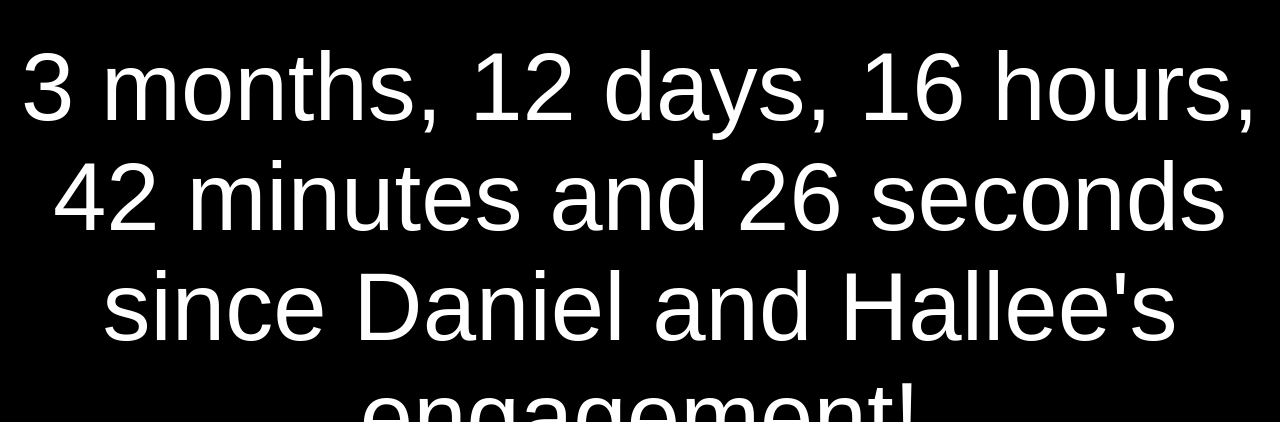
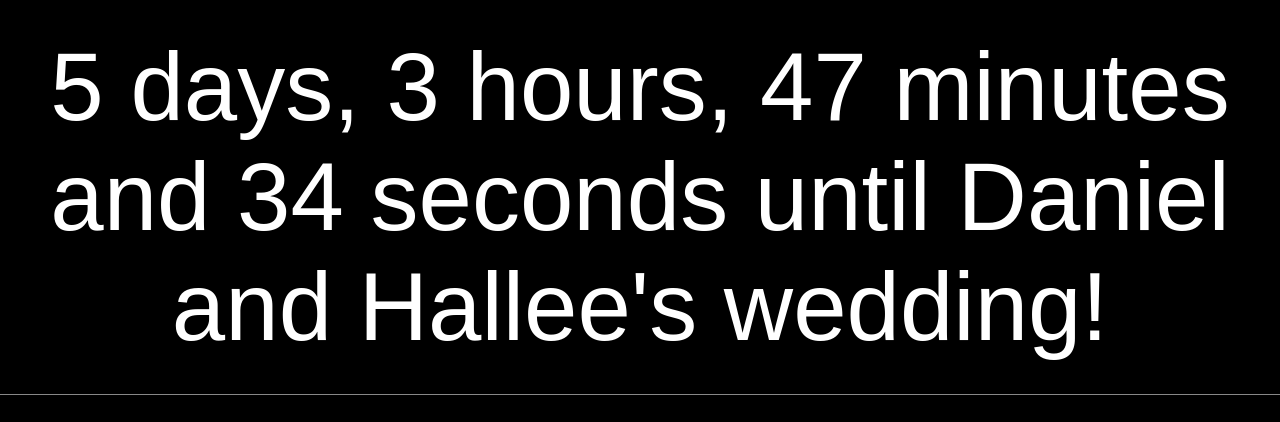
Before and after one commit to ArtskydJ/dykstrawedding.com, a plain HTML site: page index.html in a window 1280 px wide. Shown: the top 422 px of the page. Drawn offline with Linux system fonts and the light colour scheme.

Commit message:
Update index.html

```diff
--- a/index.html
+++ b/index.html
@@ -75,7 +75,7 @@
 			makeCountdown('#micah-rebecca', '2016 December 17 15:00 CST', 'Micah and Rebecca')
 			// makeCountdown('#joseph-nooneyetlol', 'Future', 'Joseph and wifey')
 			makeCountdown('#levi-hannah', '2019 November 11 16:07 CST', 'Levi and Hannah')
-			makeCountdown('#daniel-hallee', '2020 July 27 18:30 CDT', 'Daniel and Hallee', true)
+			makeCountdown('#daniel-hallee', '2020 November 14 14:00 CST', 'Daniel and Hallee')
 			// makeCountdown('#nathanael-noone', 'Future', 'Nathanael and wifey')
 		</script>
 	</body>
```
